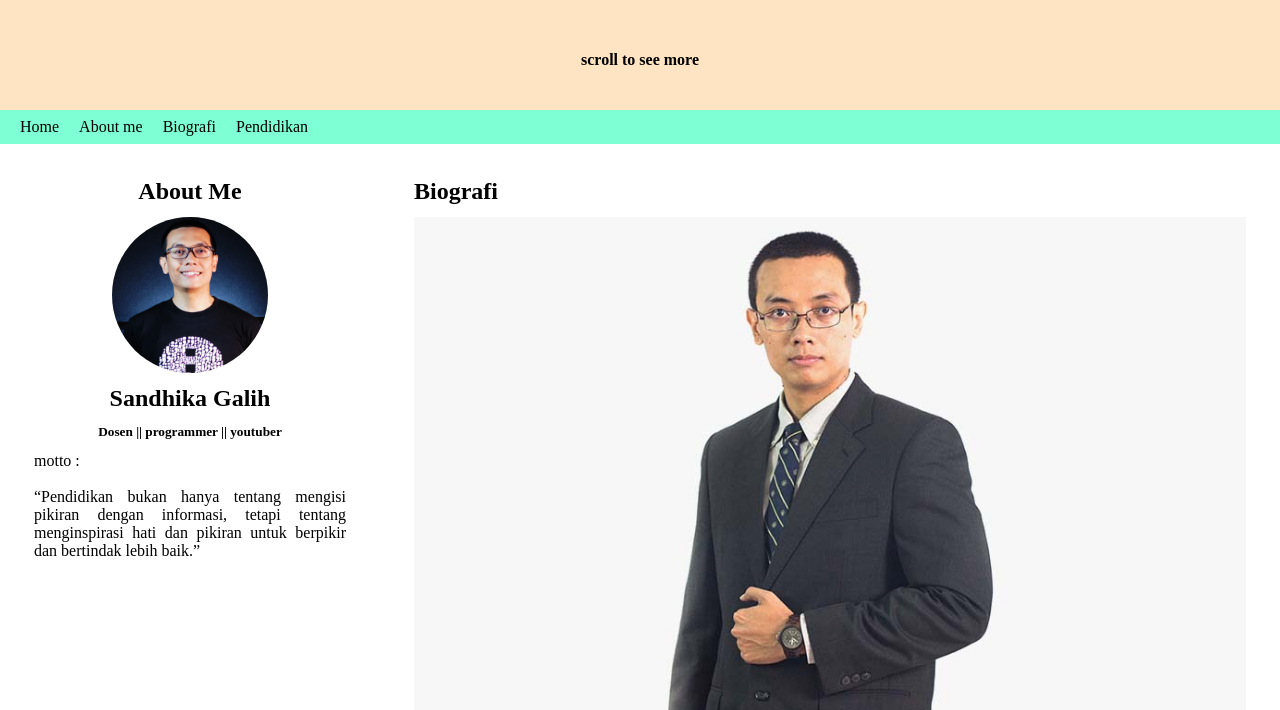
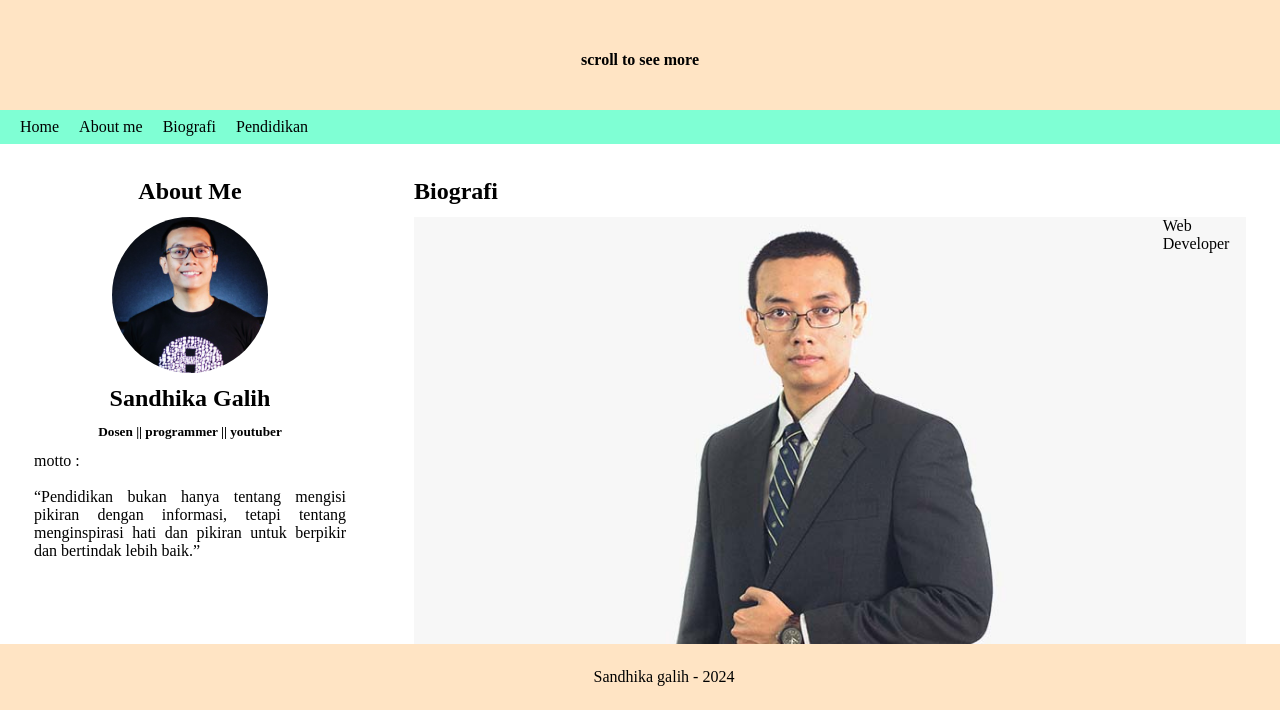
Before and after one commit to HUMANIKA-ORG/semantic-HTML, a plain HTML site: page index.html in a window 1280 px wide. Shown: the part 90-800 px from the top of the page. Drawn offline with Linux system fonts and the light colour scheme.

Commit message:
add materi display, position, layouting

```diff
--- a/index.html
+++ b/index.html
@@ -53,7 +53,9 @@
         <!-- Section 1-->
         <section class="biografi" id="bio">
           <figure>
+            <h1>1</h1>
             <img src="sandhika-galih-unpas.jpg" alt="hacker not found" />
+            <p>Web Developer</p>
             <figcaption>Sandhika galih (1)</figcaption>
           </figure>
           <p>
--- a/style.css
+++ b/style.css
@@ -11,6 +11,16 @@
     background-color: bisque;
   }
 
+  /* header h1::before {
+    content: "";
+    display: block;
+    width: 50px;
+    height: 2px;
+    background-color: black;
+    margin: 0 auto 10px auto;
+} */
+
+
   nav {
     display: flex;
     flex-direction: column;
@@ -18,11 +28,34 @@
     padding-left: 20px;
     height: 34px;
     justify-content: center;
+    position: sticky;
+    top: 0;
+    z-index: 1000; /* Ensure it stays above other content */
 }
 nav ul {
     display: flex;
     gap: 20px;
   }
+  /* nav ul li::before {
+    content: "•";
+    color: darkred;
+    margin-right: 5px;
+} */
+/* nav ul li a:hover {
+  color: white;
+  background-color: black;
+  padding: 5px 10px;
+  border-radius: 5px;
+  transition: 0.3s ease-in-out;
+}
+
+nav ul li a:active {
+  color: black;
+  background-color: darkgray;
+  padding: 5px 10px;
+  border-radius: 5px;
+} */
+
   nav ul li {
     list-style: none;
   }
@@ -57,11 +90,30 @@
     margin: 34px;
     width: 65%;
     gap: 12px;
+    padding-bottom: 64px;
   }
 
   figure{
     display: flex;
     flex-direction: column;
+    position: relative;
+  }
+
+  figure > p {
+    position: absolute;
+    top: 0;
+    left: 90%;
+  }
+
+  figure > h1 {
+    position: absolute;
+    top: 85%;
+    right: 80%;
+    color: white;
+    font-weight: 800;
+    background-color: red;
+    border-radius: 30%;
+    padding: 0.5rem;
   }
 
   figcaption {
@@ -81,8 +133,11 @@
 .pendidikan ol{
     margin-left: 30px;
 }
- footer{
+footer {
   text-align: center;
   background-color: bisque;
   padding: 24px;
+  position: fixed;
+  bottom: 0;
+  width: 100%;
 }
```
Lines whose indentation alone changed are shown as unchanged.
